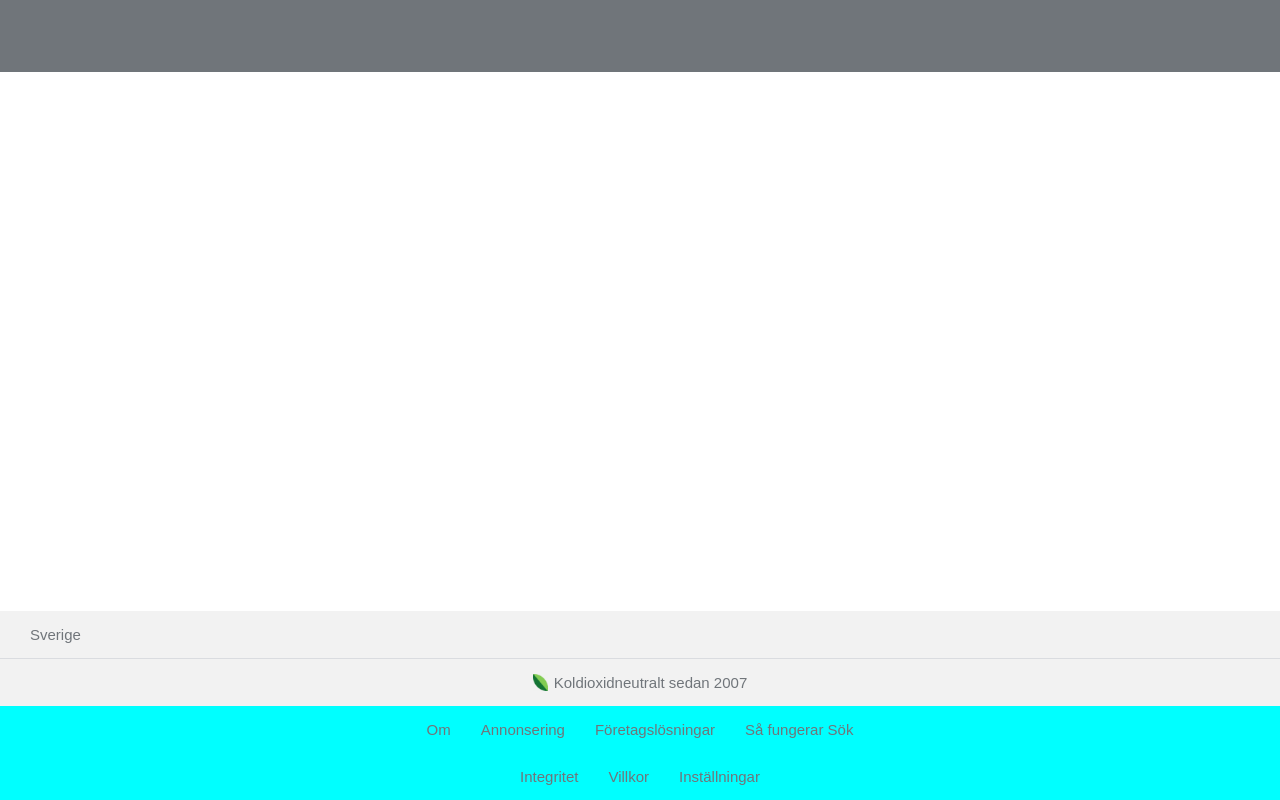
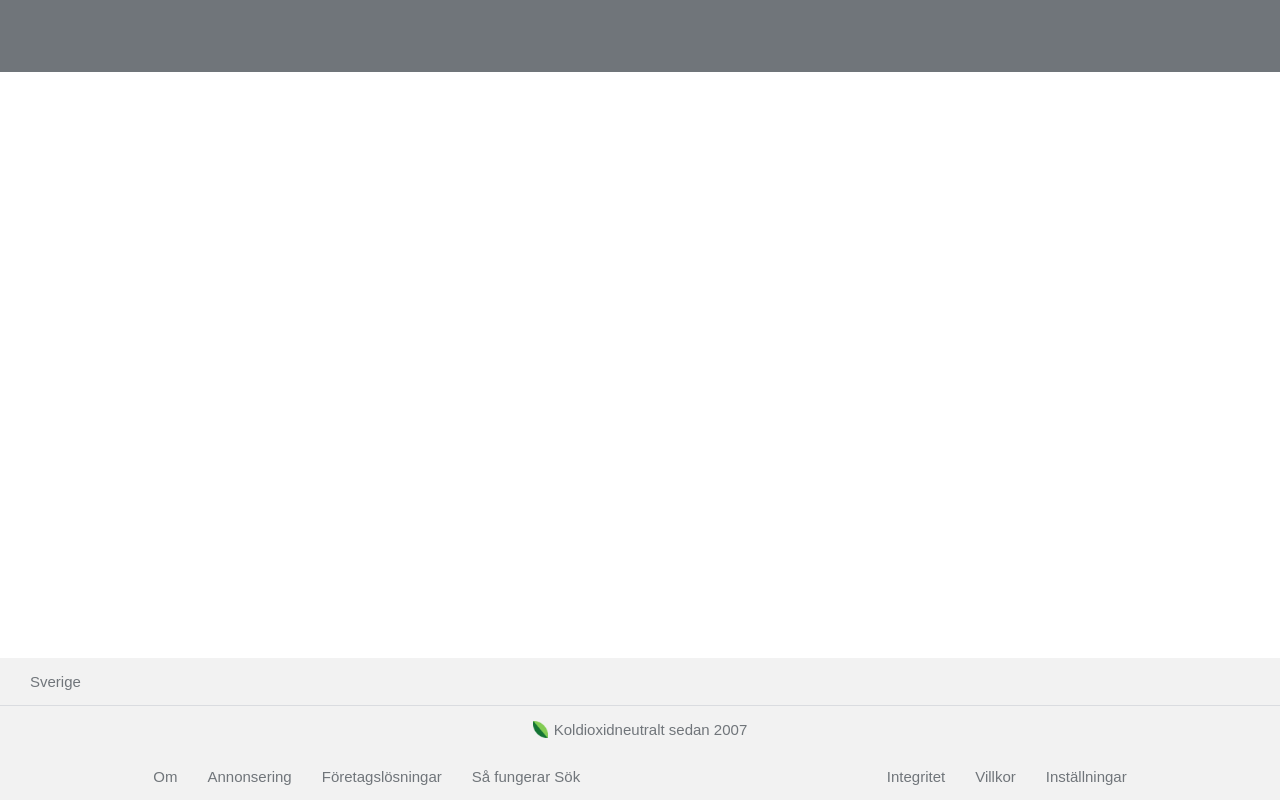
Before and after one commit to code-by-olof/static-website-clones, a website: page google-clone/src/index.html in a window 1280 px wide. Drawn offline with nearby package versions, Linux system fonts and the light colour scheme; files that its build step writes are made by us from their sources; files whose address does not match are found by name.

Commit message:
Footer finished

```diff
--- a/google-clone/src/sass/style.scss
+++ b/google-clone/src/sass/style.scss
@@ -105,7 +105,6 @@ PAGE FOOTER
     display: flex;
     flex-direction: column;
     justify-content: center;
-    background-color: aqua;
 }
 
 .page-footer__clima-neutral,
@@ -131,3 +130,12 @@ PAGE FOOTER
 .page-footer__info__privacy-settings ul li {
     padding: 15px;
 }
+
+
+@media only screen and (min-width: 730px) {
+    .page-footer__info {
+        display: flex;
+        flex-direction: row;
+        justify-content: space-around;
+    }
+}
```
Also changed, not shown: google-clone/public/style.css.
